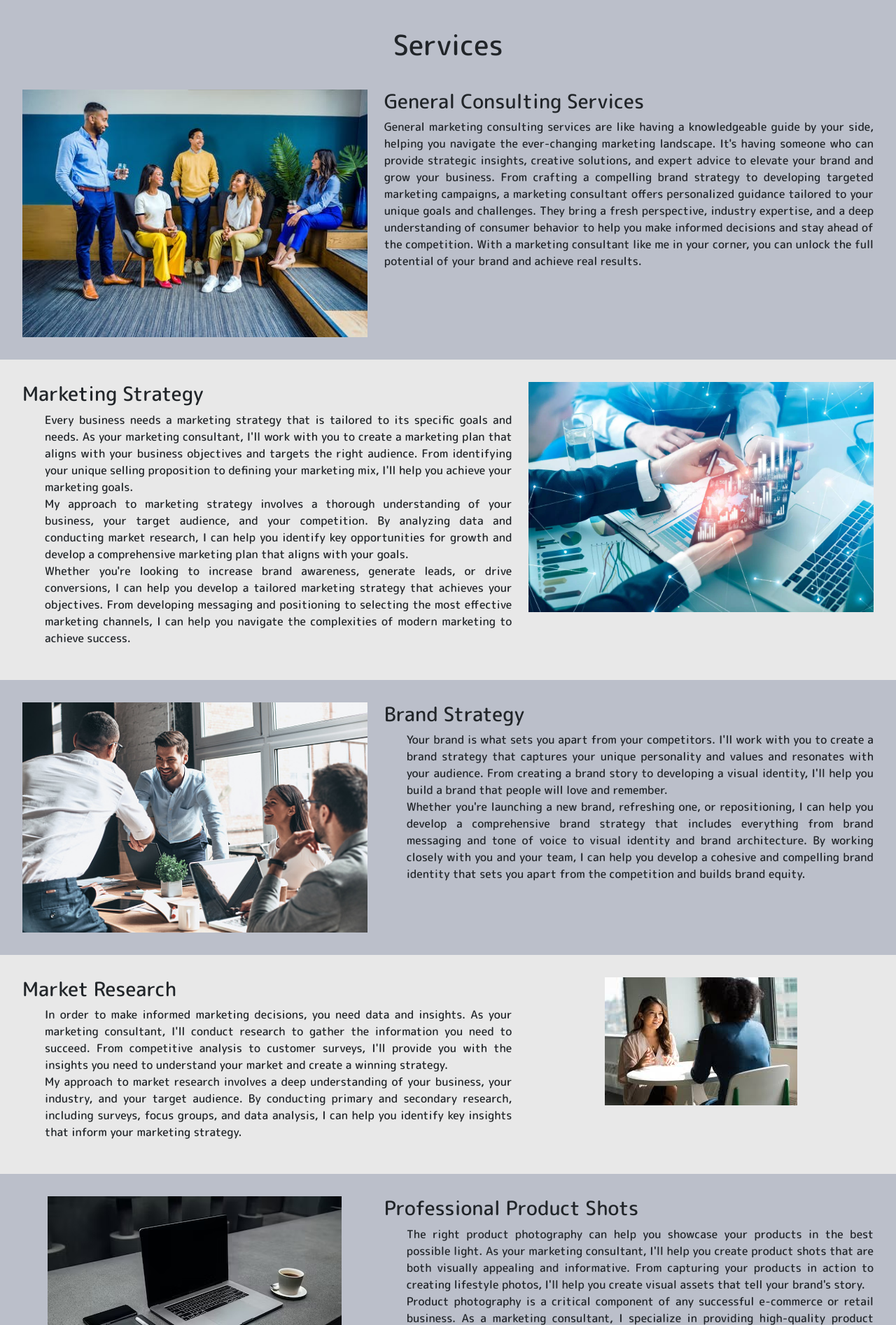
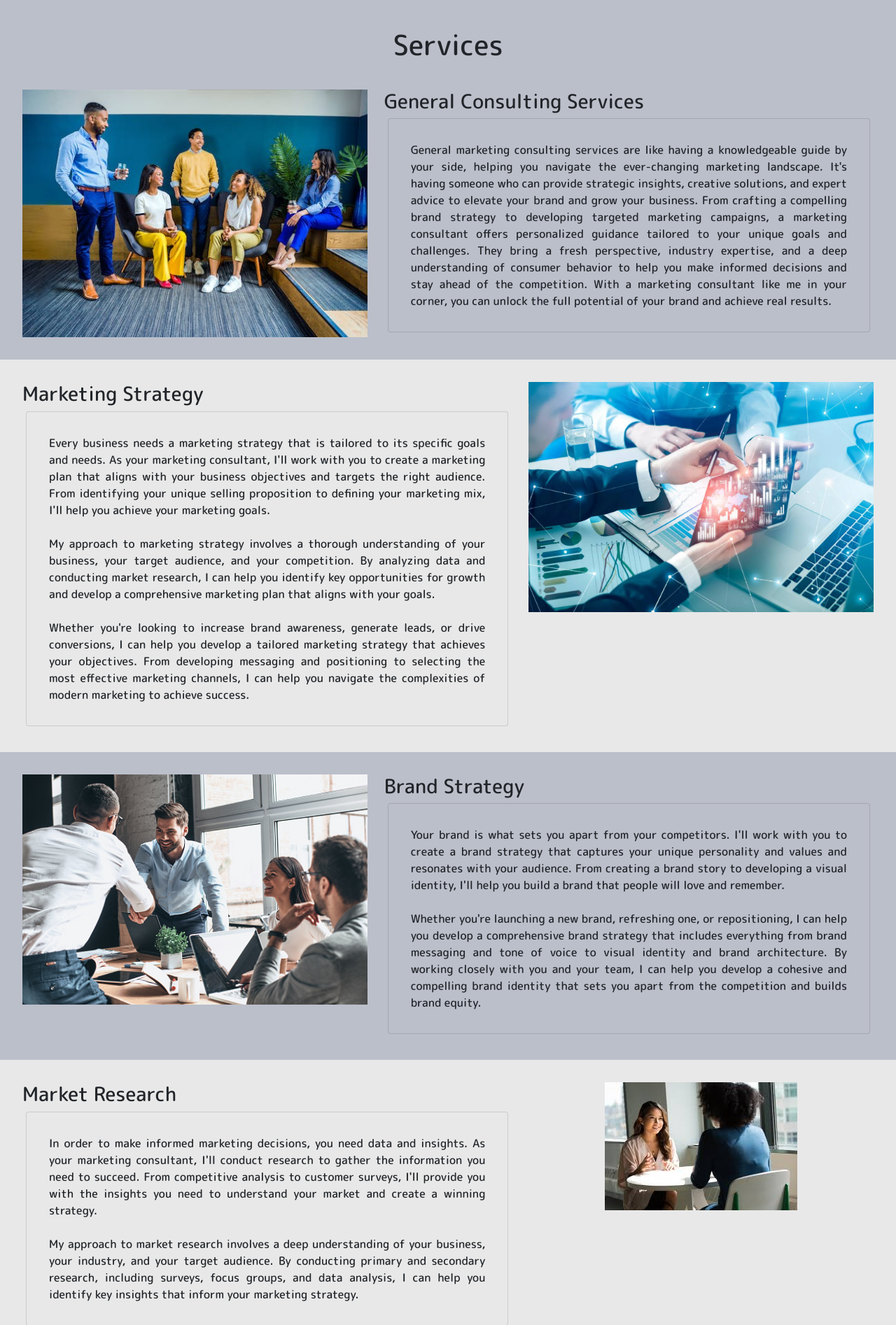
Before and after one commit to vparrello/KallasWebsite, a Flask app: page /Services in a window 1280 px wide. Shown: the part 190-2084 px from the top of the page at 70% size. Run offline with Flask 3, Linux system fonts and the light colour scheme; some libraries are stand-ins or nearby versions.

Commit message:
Add files via upload

```diff
--- a/templates/services.html
+++ b/templates/services.html
@@ -8,9 +8,12 @@
         </div>
         <div class="col-md-7 serv-left-text">
             <h3>General Consulting Services</h3>
-            <p class="serv-list">
+            <ul class="serv-list card card-dark">
+                <li>
                 General marketing consulting services are like having a knowledgeable guide by your side, helping you navigate the ever-changing marketing landscape. It's having someone who can provide strategic insights, creative solutions, and expert advice to elevate your brand and grow your business. From crafting a compelling brand strategy to developing targeted marketing campaigns, a marketing consultant offers personalized guidance tailored to your unique goals and challenges. They bring a fresh perspective, industry expertise, and a deep understanding of consumer behavior to help you make informed decisions and stay ahead of the competition. With a marketing consultant like me in your corner, you can unlock the full potential of your brand and achieve real results.
-            </p>
+                </li>
+            </ul>
+
         </div>
     </div>
 </section>
@@ -18,9 +21,11 @@
     <div class="row">
         <div class="col-md-7 serv-right-text">
             <h3>Marketing Strategy</h3>
-        <ul class="serv-list">
+        <ul class="serv-list card card-light">
             <li>Every business needs a marketing strategy that is tailored to its specific goals and needs. As your marketing consultant, I'll work with you to create a marketing plan that aligns with your business objectives and targets the right audience. From identifying your unique selling proposition to defining your marketing mix, I'll help you achieve your marketing goals.</li>
+            <br>
             <li>My approach to marketing strategy involves a thorough understanding of your business, your target audience, and your competition. By analyzing data and conducting market research, I can help you identify key opportunities for growth and develop a comprehensive marketing plan that aligns with your goals.</li>
+            <br>
             <li>Whether you're looking to increase brand awareness, generate leads, or drive conversions, I can help you develop a tailored marketing strategy that achieves your objectives. From developing messaging and positioning to selecting the most effective marketing channels, I can help you navigate the complexities of modern marketing to achieve success.</li>
         </ul>
         </div>
@@ -36,8 +41,9 @@
         </div>
         <div class="col-md-7 serv-left-text">
             <h3>Brand Strategy</h3>
-        <ul class="serv-list">
+        <ul class="serv-list card card-dark">
             <li>Your brand is what sets you apart from your competitors. I'll work with you to create a brand strategy that captures your unique personality and values and resonates with your audience. From creating a brand story to developing a visual identity, I'll help you build a brand that people will love and remember.</li>
+            <br>
             <li>Whether you're launching a new brand, refreshing one, or repositioning, I can help you develop a comprehensive brand strategy that includes everything from brand messaging and tone of voice to visual identity and brand architecture. By working closely with you and your team, I can help you develop a cohesive and compelling brand identity that sets you apart from the competition and builds brand equity.</li>
         </ul>
         </div>
@@ -47,8 +53,9 @@
     <div class="row">
         <div class="col-md-7 serv-right-text">
             <h3>Market Research</h3>
-        <ul class="serv-list">
+        <ul class="serv-list card card-light">
             <li>In order to make informed marketing decisions, you need data and insights. As your marketing consultant, I'll conduct research to gather the information you need to succeed. From competitive analysis to customer surveys, I'll provide you with the insights you need to understand your market and create a winning strategy.</li>
+            <br>
             <li>My approach to market research involves a deep understanding of your business, your industry, and your target audience. By conducting primary and secondary research, including surveys, focus groups, and data analysis, I can help you identify key insights that inform your marketing strategy.</li>
         </ul>
         </div>
@@ -64,9 +71,11 @@
         </div>
         <div class="col-md-7 serv-left-text">
             <h3>Professional Product Shots</h3>
-        <ul class="serv-list">
+        <ul class="serv-list card card-dark">
             <li>The right product photography can help you showcase your products in the best possible light. As your marketing consultant, I'll help you create product shots that are both visually appealing and informative. From capturing your products in action to creating lifestyle photos, I'll help you create visual assets that tell your brand's story.</li>
+            <br>
             <li>Product photography is a critical component of any successful e-commerce or retail business. As a marketing consultant, I specialize in providing high-quality product photography services that help businesses like yours showcase their products in the best possible light.</li>
+            <br>
             <li>My product photography services include basic photography of your products, which includes front, back, sides, top and bottom of both inner and outer packs. By using professional-grade equipment and techniques, I can ensure that your products look their best and are ready to be displayed on your website, social media, or other marketing channels.</li>
         </ul>
         </div>
@@ -76,8 +85,9 @@
     <div class="row">
         <div class="col-md-7 serv-right-text">
             <h3>Copywriting</h3>
-        <ul class="serv-list">
+        <ul class="serv-list card card-light">
             <li>Copywriting is an essential element of marketing, and as a marketing consultant, I specialize in creating persuasive and engaging written content to help drive sales and increase brand awareness. Whether you need website content, product descriptions, advertising copy, or email campaigns, I have the skills and expertise to craft effective messaging strategies that resonate with your target audience.</li>
+            <br>
             <li>My approach to copywriting involves a thorough understanding of your business, your goals, and your audience. By identifying key messaging points and using language and tone that resonates with your intended audience, I can help you communicate the value of your product or service in a way that drives conversions and achieves your marketing objectives.</li>
         </ul>
         </div>
@@ -93,8 +103,9 @@
         </div>
         <div class="col-md-7 serv-left-text">
             <h3>Social Media Management</h3>
-        <ul class="serv-list">
+        <ul class="serv-list card card-dark">
             <li>Social media is an important channel for reaching and engaging with your audience. As your social media consultant, I'll help you develop a social media strategy that drives engagement and conversions. From creating content to managing your social media accounts, I'll help you build a social media presence that builds your brand and drives business results.</li>
+            <br>
             <li>Whether you need help with strategy development, content creation, or community management, I have the skills and expertise to help you get the most out of your social media channels. I understand that every business is unique, which is why I take a customized approach to social media management, tailored to your specific needs and goals. </li>
         </ul>
         </div>
@@ -104,8 +115,9 @@
     <div class="row">
         <div class="col-md-7 serv-right-text">
             <h3>Website Design & Development</h3>
-        <ul class="serv-list">
+        <ul class="serv-list card card-light">
             <li>Website design and development is a critical component of any successful business. As a marketing consultant, I specialize in providing comprehensive website design and development services that help businesses like yours create a compelling online presence that drives traffic, engagement, and sales.</li>
+            <br>
             <li>My website design and development services include everything from design and layout to development and maintenance. By using the latest technologies and best practices, I can create a website that is not only visually appealing but also user-friendly, responsive, and optimized for search engines.List of brands in portfolio</li>
         </ul>
         </div>
```
